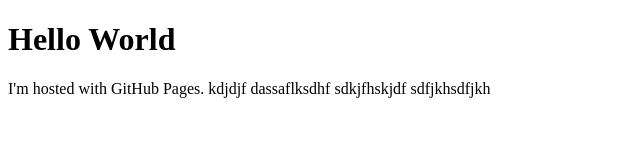
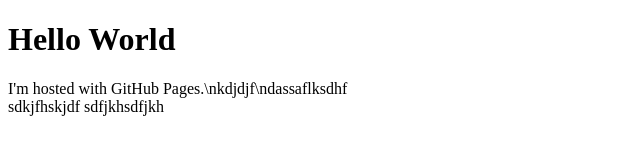
Before and after one commit to Joepelina/Joepelina.github.io, a plain HTML site: page index.html in a window 1280 px wide. Shown: the whole page, without its empty margins (0-640 px from the left). Drawn offline with Linux system fonts and the light colour scheme.

Commit message:
Update index.html

```diff
--- a/index.html
+++ b/index.html
@@ -2,10 +2,7 @@
 <html>
     <body>
         <h1>Hello World</h1>
-        <p>I'm hosted with GitHub Pages.
-            kdjdjf
-            dassaflksdhf
-            sdkjfhskjdf
+        <p>I'm hosted with GitHub Pages.\nkdjdjf\ndassaflksdhf<br>sdkjfhskjdf
             sdfjkhsdfjkh
         </p>
     </body>
```
